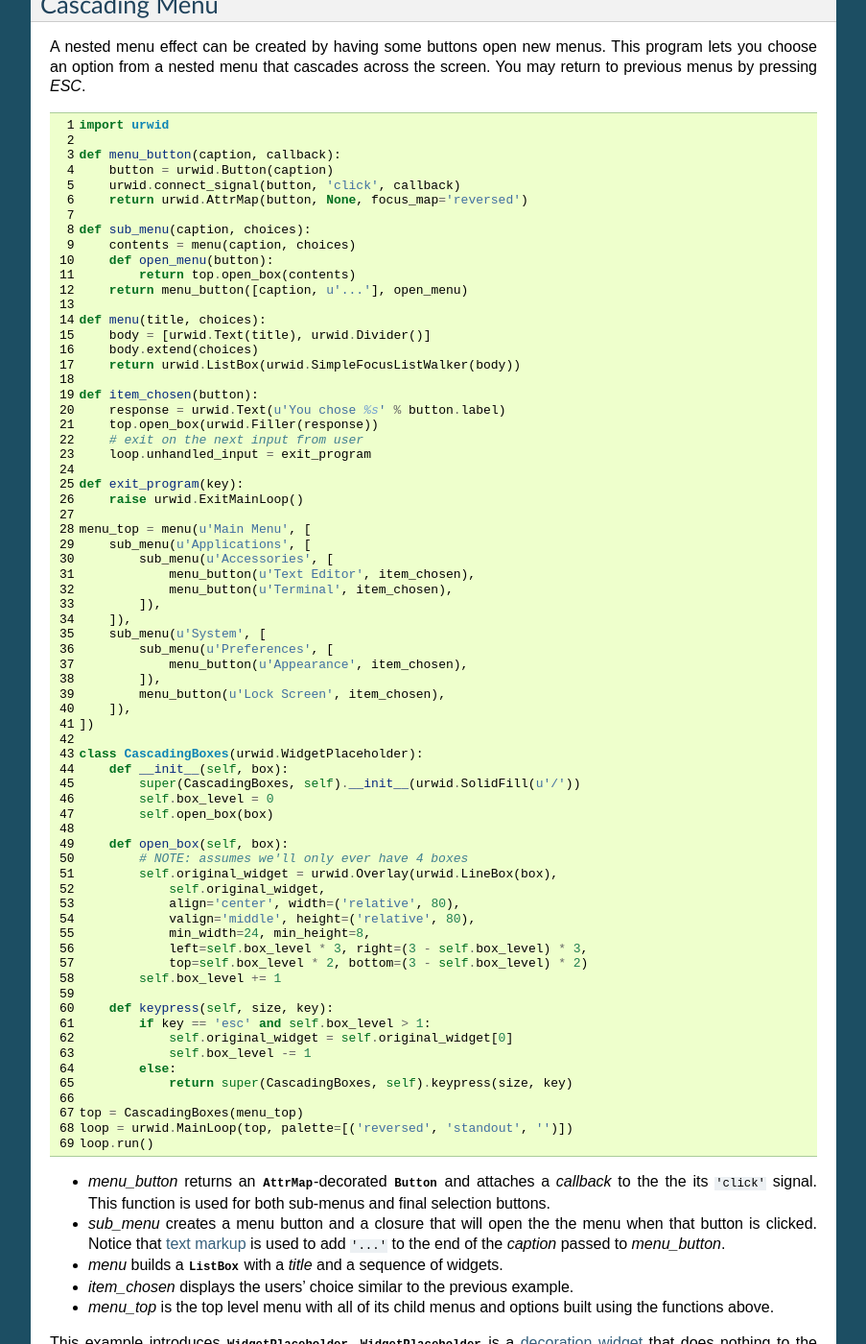
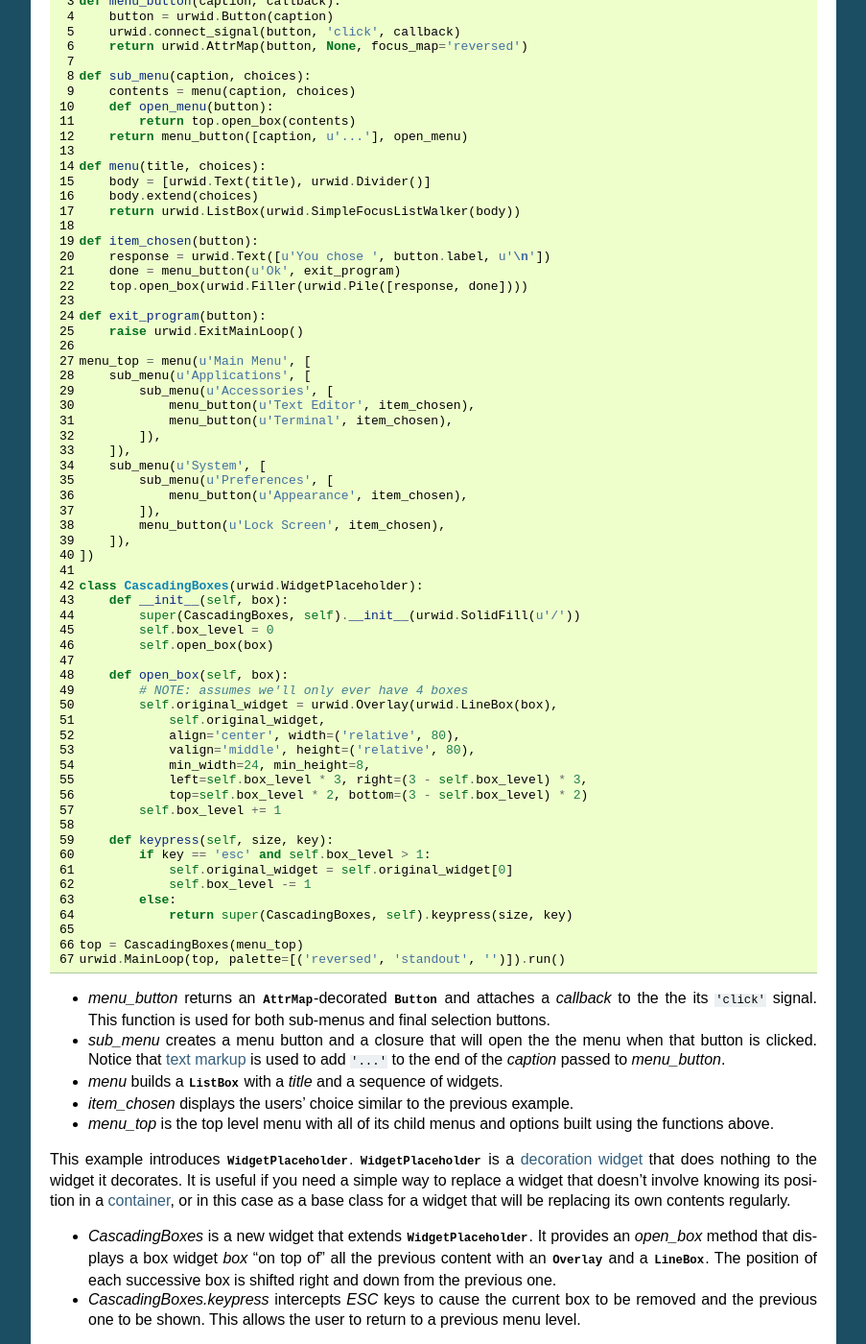
Before and after one commit to urwid/urwid, a Sphinx documentation site: the page built from docs/tutorial/index.rst, in a window 1280 px wide and 1400 px high, scrolled down 7709 px. Shown: the whole window at 96% size, without its empty margins (198-1101 px from the left). Built offline with Sphinx 7.4.7, drawn with Linux system fonts in a browser that asks for light colours; pages that are not in the unit, such as notebooks, are missing from menus; some of the changed text lies outside the part shown.

Commit message:
tutorial: use exit buttons in menu examples
--HG--
branch : feature-sphinx

```diff
--- a/docs/tutorial/index.rst
+++ b/docs/tutorial/index.rst
@@ -291,13 +291,7 @@ This program lets you choose an option then repeats what you chose.
   The buttons are decorated with an :class:`AttrMap` that applies
   a display attribute when a button is in focus.
 * *item_chosen* replaces the menu displayed with text indicating the users'
-  choice.  It then installs *exit_program* as the *unhandled_input* method of the
-  :class:`MainLoop`.
-
-  .. note:: This is a fairly benign example of monkey patching, but in
-     a real program an approach like the exit button in
-     the :ref:`signal handlers example <tutorial-signal-handlers>` above would be better.
-
+  choice.
 * *exit_program* causes the program to exit on any keystroke.
 * The menu is created and decorated with an :class:`Overlay` using a
   :class:`SolidFill` as the background.  The :class:`Overlay` is given a
@@ -345,22 +339,6 @@ case as a base class for a widget that will be replacing its own contents regula
   to be removed and the previous one to be shown.  This allows the user to
   return to a previous menu level.
 
-.. note::
-   In this example there is a subtle effect that prevents pressing *ESC* to return
-   to a menu once an item is chosen.
-
-   *item_chosen* displays a widget that is not selectable, and the default
-   for :ref:`decoration widgets <decoration-widgets>` including :class:`WidgetPlaceholder`
-   is to reflect the selectable state of the widget contained.  :class:`MainLoop`
-   will not call :meth:`Widget.keypress`
-   on non-selectable widgets, so *ESC* will not reach our *CascadingBoxes.keypress*
-   method once an item is chosen.
-
-   If you did want to allow backing out after a selection was made you could make
-   *CascadingBoxes* selectable by defining a :meth:`Widget.selectable` method.
-   You would also need to handle exiting the program in a cleaner way than
-   by overwriting :meth:`MainLoop.unhandled_input` as *item_chosen* does above.
-
 .. image:: menu21.png
 .. image:: menu22.png
 .. image:: menu23.png
--- a/docs/tutorial/menu1.py
+++ b/docs/tutorial/menu1.py
@@ -11,12 +11,13 @@ def menu(title, choices):
     return urwid.ListBox(urwid.SimpleFocusListWalker(body))
 
 def item_chosen(button, choice):
-    response = urwid.Text(u'You chose %s' % choice)
-    main.original_widget = urwid.Filler(response)
-    # exit on the next input from user
-    loop.unhandled_input = exit_program
+    response = urwid.Text([u'You chose ', choice, u'\n'])
+    done = urwid.Button(u'Ok')
+    urwid.connect_signal(done, 'click', exit_program)
+    main.original_widget = urwid.Filler(urwid.Pile([response,
+        urwid.AttrMap(done, None, focus_map='reversed')]))
 
-def exit_program(key):
+def exit_program(button):
     raise urwid.ExitMainLoop()
 
 main = urwid.Padding(menu(u'Pythons', choices), left=2, right=2)
@@ -24,6 +25,4 @@ top = urwid.Overlay(main, urwid.SolidFill(u'\N{MEDIUM SHADE}'),
     align='center', width=('relative', 60),
     valign='middle', height=('relative', 60),
     min_width=20, min_height=9)
-loop = urwid.MainLoop(top,
-    palette=[('reversed', 'standout', '')])
-loop.run()
+urwid.MainLoop(top, palette=[('reversed', 'standout', '')]).run()
--- a/docs/tutorial/menu2.py
+++ b/docs/tutorial/menu2.py
@@ -17,12 +17,11 @@ def menu(title, choices):
     return urwid.ListBox(urwid.SimpleFocusListWalker(body))
 
 def item_chosen(button):
-    response = urwid.Text(u'You chose %s' % button.label)
-    top.open_box(urwid.Filler(response))
-    # exit on the next input from user
-    loop.unhandled_input = exit_program
+    response = urwid.Text([u'You chose ', button.label, u'\n'])
+    done = menu_button(u'Ok', exit_program)
+    top.open_box(urwid.Filler(urwid.Pile([response, done])))
 
-def exit_program(key):
+def exit_program(button):
     raise urwid.ExitMainLoop()
 
 menu_top = menu(u'Main Menu', [
@@ -65,5 +64,4 @@ class CascadingBoxes(urwid.WidgetPlaceholder):
             return super(CascadingBoxes, self).keypress(size, key)
 
 top = CascadingBoxes(menu_top)
-loop = urwid.MainLoop(top, palette=[('reversed', 'standout', '')])
-loop.run()
+urwid.MainLoop(top, palette=[('reversed', 'standout', '')]).run()
--- a/docs/tutorial/menu3.py
+++ b/docs/tutorial/menu3.py
@@ -32,10 +32,10 @@ class Choice(urwid.WidgetWrap):
         self.caption = caption
 
     def item_chosen(self, button):
-        response = urwid.Text(u'You chose %s' % self.caption)
-        top.open_box(urwid.Filler(response))
-        # exit on the next input from user
-        loop.unhandled_input = exit_program
+        response = urwid.Text([u'  You chose ', self.caption, u'\n'])
+        done = MenuButton(u'Ok', exit_program)
+        response_box = urwid.Filler(urwid.Pile([response, done]))
+        top.open_box(urwid.AttrMap(response_box, 'options'))
 
 def exit_program(key):
     raise urwid.ExitMainLoop()
@@ -82,5 +82,4 @@ class HorizontalBoxes(urwid.Columns):
 
 top = HorizontalBoxes()
 top.open_box(menu_top)
-loop = urwid.MainLoop(urwid.Filler(top, 'middle', 10), palette)
-loop.run()
+urwid.MainLoop(urwid.Filler(top, 'middle', 10), palette).run()
--- a/docs/tutorial/menu4.py
+++ b/docs/tutorial/menu4.py
@@ -33,13 +33,11 @@ class Thing(urwid.WidgetWrap):
         self._w = urwid.Text(u" - %s (taken)" % self.name)
         inventory.add(self.name)
         if inventory >= set([u'sugar', u'lemon', u'jug']):
-            response = urwid.Text(u'You can make lemonade!')
-            loop.widget = urwid.Filler(response)
-            # exit on the next input from user
-            loop.unhandled_input = exit_program
-            return
+            response = urwid.Text(u'You can make lemonade!\n')
+            done = ActionButton(u' - Joy', exit_program)
+            loop.widget = urwid.Filler(urwid.Pile([response, done]))
 
-def exit_program(key):
+def exit_program(button):
     raise urwid.ExitMainLoop()
 
 map_top = Place(u'porch', [
```
Also changed, not shown: docs/tutorial/menu13.png, docs/tutorial/menu24.png, docs/tutorial/menu34.png.
